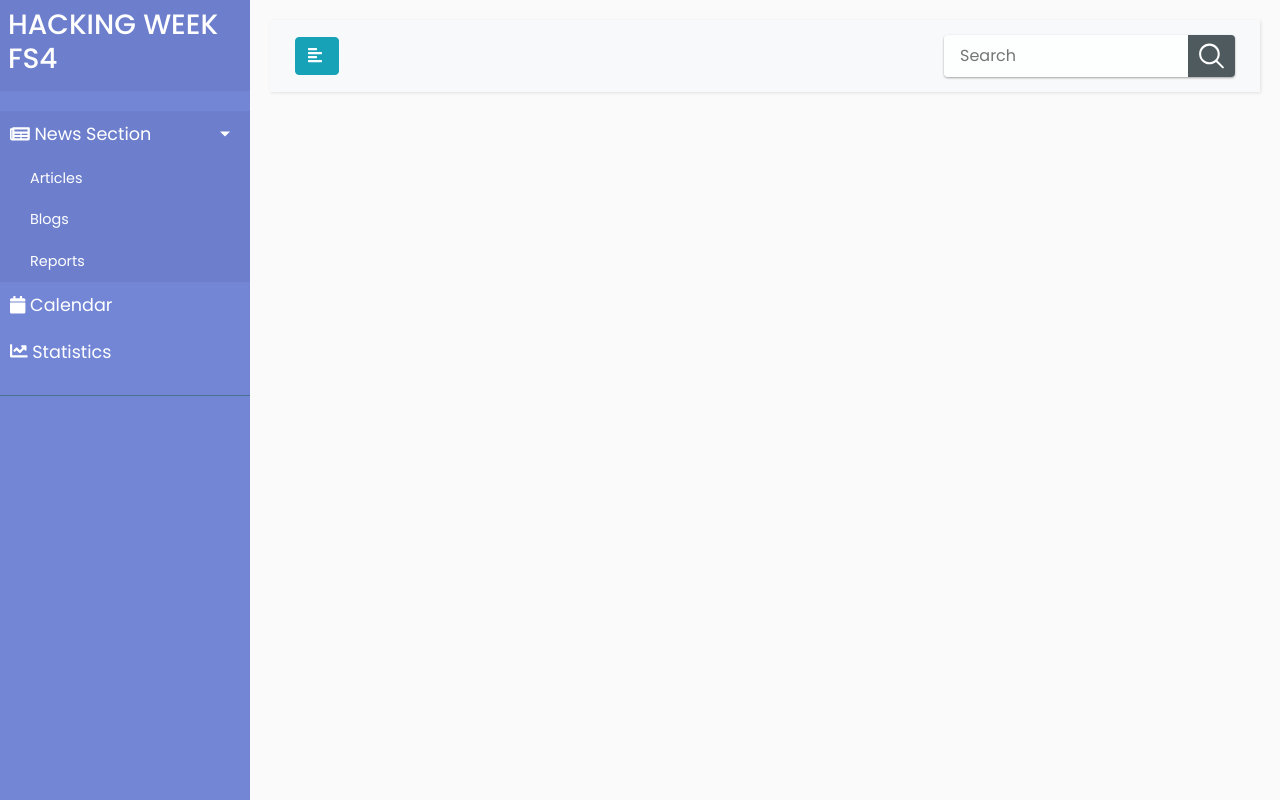
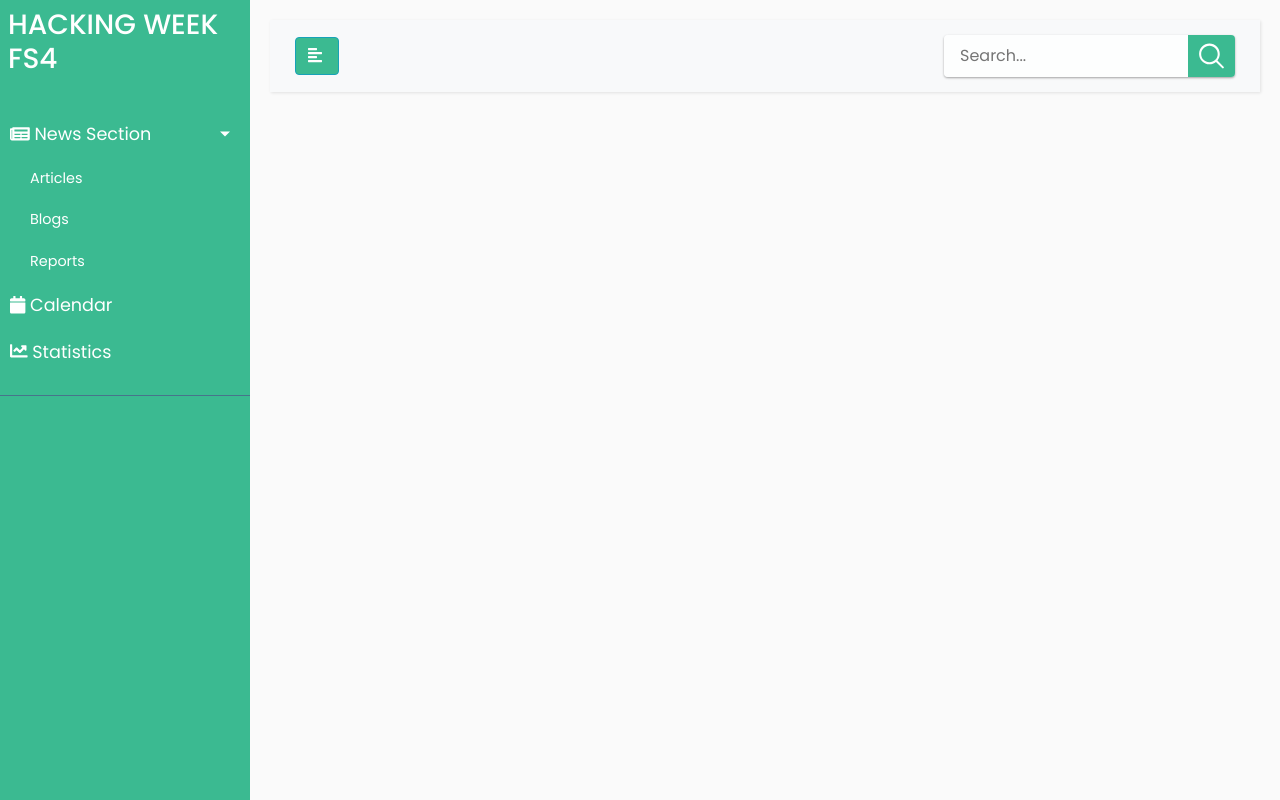
Before and after one commit to samplesamplemic/Hacking_week_challenge, a website: page index2.html in a window 1280 px wide. Both pictures are taken after a click on the link "News Section". Drawn offline with nearby package versions, Linux system fonts and the light colour scheme.

Commit message:
fix style

```diff
--- a/index2.html
+++ b/index2.html
@@ -1,26 +1,38 @@
 <!DOCTYPE html>
 <html>
-
   <head>
-    <meta charset="utf-8">
-    <meta name="viewport" content="width=device-width, initial-scale=1.0">
-    <meta http-equiv="X-UA-Compatible" content="IE=edge">
+    <meta charset="utf-8" />
+    <meta name="viewport" content="width=device-width, initial-scale=1.0" />
+    <meta http-equiv="X-UA-Compatible" content="IE=edge" />
 
     <title>Collapsible sidebar using Bootstrap 4</title>
 
     <!-- Bootstrap CSS CDN -->
-    <link rel="stylesheet" href="https://stackpath.bootstrapcdn.com/bootstrap/4.1.0/css/bootstrap.min.css" integrity="sha384-9gVQ4dYFwwWSjIDZnLEWnxCjeSWFphJiwGPXr1jddIhOegiu1FwO5qRGvFXOdJZ4" crossorigin="anonymous">
+    <link
+      rel="stylesheet"
+      href="https://stackpath.bootstrapcdn.com/bootstrap/4.1.0/css/bootstrap.min.css"
+      integrity="sha384-9gVQ4dYFwwWSjIDZnLEWnxCjeSWFphJiwGPXr1jddIhOegiu1FwO5qRGvFXOdJZ4"
+      crossorigin="anonymous"
+    />
     <!-- Our Custom CSS -->
-    <link rel="stylesheet" href="style2.css">
+    <link rel="stylesheet" href="style2.css" />
 
     <!-- Font Awesome JS -->
-    <script defer src="https://use.fontawesome.com/releases/v5.0.13/js/solid.js" integrity="sha384-tzzSw1/Vo+0N5UhStP3bvwWPq+uvzCMfrN1fEFe+xBmv1C/AtVX5K0uZtmcHitFZ" crossorigin="anonymous"></script>
-    <script defer src="https://use.fontawesome.com/releases/v5.0.13/js/fontawesome.js" integrity="sha384-6OIrr52G08NpOFSZdxxz1xdNSndlD4vdcf/q2myIUVO0VsqaGHJsB0RaBE01VTOY" crossorigin="anonymous"></script>
-
+    <script
+      defer
+      src="https://use.fontawesome.com/releases/v5.0.13/js/solid.js"
+      integrity="sha384-tzzSw1/Vo+0N5UhStP3bvwWPq+uvzCMfrN1fEFe+xBmv1C/AtVX5K0uZtmcHitFZ"
+      crossorigin="anonymous"
+    ></script>
+    <script
+      defer
+      src="https://use.fontawesome.com/releases/v5.0.13/js/fontawesome.js"
+      integrity="sha384-6OIrr52G08NpOFSZdxxz1xdNSndlD4vdcf/q2myIUVO0VsqaGHJsB0RaBE01VTOY"
+      crossorigin="anonymous"
+    ></script>
   </head>
 
   <body>
-
     <div class="wrapper">
       <!-- Sidebar  -->
       <nav id="sidebar">
@@ -31,7 +43,12 @@
 
         <ul class="list-unstyled components">
           <li class="active">
-                    <a href="#homeSubmenu" data-toggle="collapse" aria-expanded="false" class="dropdown-toggle">
+            <a
+              href="#homeSubmenu"
+              data-toggle="collapse"
+              aria-expanded="false"
+              class="dropdown-toggle"
+            >
               <i class="fas fa-newspaper"></i>
               News Section
             </a>
@@ -52,7 +69,6 @@
               <i class="fas fa-calendar"></i>
               Calendar
             </a>
-
           </li>
           <li>
             <a href="#">
@@ -60,52 +76,80 @@
               Statistics
             </a>
           </li>
-
         </ul>
-
       </nav>
 
       <!-- Page Content  -->
       <div id="content">
-
         <nav class="navbar navbar-expand-lg navbar-light bg-light">
           <div class="container-fluid">
-
             <button type="button" id="sidebarCollapse" class="btn btn-info">
               <i class="fas fa-align-left"></i>
               <span></span>
             </button>
-                    <button class="btn btn-dark d-inline-block d-lg-none ml-auto" type="button" data-toggle="collapse" data-target="#navbarSupportedContent" aria-controls="navbarSupportedContent" aria-expanded="false" aria-label="Toggle navigation">
+            <!-- <button
+              class="btn btn-dark d-inline-block d-lg-none ml-auto"
+              type="button"
+              data-toggle="collapse"
+              data-target="#navbarSupportedContent"
+              aria-controls="navbarSupportedContent"
+              aria-expanded="false"
+              aria-label="Toggle navigation"
+            >
               <i class="fas fa-align-justify"></i>
-                    </button>
+            </button> -->
 
-                    <div class="collapse navbar-collapse" id="navbarSupportedContent">
+            <div id="navbarSupportedContent">
               <form action="">
-                        <input type="text" class="nav navbar-nav ml-auto textbox"placeholder="Search">
-                        <svg class ='button' xmlns="http://www.w3.org/2000/svg" fill="#fff" viewBox="0 0 30 30" width="30px" height="30px"><path d="M 13 3 C 7.4889971 3 3 7.4889971 3 13 C 3 18.511003 7.4889971 23 13 23 C 15.396508 23 17.597385 22.148986 19.322266 20.736328 L 25.292969 26.707031 A 1.0001 1.0001 0 1 0 26.707031 25.292969 L 20.736328 19.322266 C 22.148986 17.597385 23 15.396508 23 13 C 23 7.4889971 18.511003 3 13 3 z M 13 5 C 17.430123 5 21 8.5698774 21 13 C 21 17.430123 17.430123 21 13 21 C 8.5698774 21 5 17.430123 5 13 C 5 8.5698774 8.5698774 5 13 5 z"/></svg>
+                <input
+                  type="text"
+                  class="nav navbar-nav ml-auto textbox"
+                  placeholder="Search..."
+                />
+                <svg
+                  class="button"
+                  xmlns="http://www.w3.org/2000/svg"
+                  fill="#fff"
+                  viewBox="0 0 30 30"
+                  width="30px"
+                  height="30px"
+                >
+                  <path
+                    d="M 13 3 C 7.4889971 3 3 7.4889971 3 13 C 3 18.511003 7.4889971 23 13 23 C 15.396508 23 17.597385 22.148986 19.322266 20.736328 L 25.292969 26.707031 A 1.0001 1.0001 0 1 0 26.707031 25.292969 L 20.736328 19.322266 C 22.148986 17.597385 23 15.396508 23 13 C 23 7.4889971 18.511003 3 13 3 z M 13 5 C 17.430123 5 21 8.5698774 21 13 C 21 17.430123 17.430123 21 13 21 C 8.5698774 21 5 17.430123 5 13 C 5 8.5698774 8.5698774 5 13 5 z"
+                  />
+                </svg>
               </form>
             </div>
           </div>
         </nav>
-
-
       </div>
     </div>
 
     <!-- jQuery CDN - Slim version (=without AJAX) -->
-    <script src="https://code.jquery.com/jquery-3.3.1.slim.min.js" integrity="sha384-q8i/X+965DzO0rT7abK41JStQIAqVgRVzpbzo5smXKp4YfRvH+8abtTE1Pi6jizo" crossorigin="anonymous"></script>
+    <script
+      src="https://code.jquery.com/jquery-3.3.1.slim.min.js"
+      integrity="sha384-q8i/X+965DzO0rT7abK41JStQIAqVgRVzpbzo5smXKp4YfRvH+8abtTE1Pi6jizo"
+      crossorigin="anonymous"
+    ></script>
     <!-- Popper.JS -->
-    <script src="https://cdnjs.cloudflare.com/ajax/libs/popper.js/1.14.0/umd/popper.min.js" integrity="sha384-cs/chFZiN24E4KMATLdqdvsezGxaGsi4hLGOzlXwp5UZB1LY//20VyM2taTB4QvJ" crossorigin="anonymous"></script>
+    <script
+      src="https://cdnjs.cloudflare.com/ajax/libs/popper.js/1.14.0/umd/popper.min.js"
+      integrity="sha384-cs/chFZiN24E4KMATLdqdvsezGxaGsi4hLGOzlXwp5UZB1LY//20VyM2taTB4QvJ"
+      crossorigin="anonymous"
+    ></script>
     <!-- Bootstrap JS -->
-    <script src="https://stackpath.bootstrapcdn.com/bootstrap/4.1.0/js/bootstrap.min.js" integrity="sha384-uefMccjFJAIv6A+rW+L4AHf99KvxDjWSu1z9VI8SKNVmz4sk7buKt/6v9KI65qnm" crossorigin="anonymous"></script>
+    <script
+      src="https://stackpath.bootstrapcdn.com/bootstrap/4.1.0/js/bootstrap.min.js"
+      integrity="sha384-uefMccjFJAIv6A+rW+L4AHf99KvxDjWSu1z9VI8SKNVmz4sk7buKt/6v9KI65qnm"
+      crossorigin="anonymous"
+    ></script>
 
     <script type="text/javascript">
       $(document).ready(function () {
-            $('#sidebarCollapse').on('click', function () {
-                $('#sidebar').toggleClass('active');
+        $("#sidebarCollapse").on("click", function () {
+          $("#sidebar").toggleClass("active");
         });
       });
     </script>
   </body>
-
 </html>
--- a/style2.css
+++ b/style2.css
@@ -4,12 +4,12 @@
 
 @import "https://fonts.googleapis.com/css?family=Poppins:300,400,500,600,700";
 body {
-    font-family: 'Poppins', sans-serif;
+  font-family: "Poppins", sans-serif;
   background: #fafafa;
 }
 
 p {
-    font-family: 'Poppins', sans-serif;
+  font-family: "Poppins", sans-serif;
   font-size: 1.1em;
   font-weight: 300;
   line-height: 1.7em;
@@ -39,6 +39,27 @@ a:focus {
   border: none;
 }
 
+.button{
+    background-color: red;
+}
+
+.btn-info {
+  background-color: #3bba91;
+}
+
+.btn-info:hover {
+  background-color: #2e896c;
+}
+
+.btn-dark {
+  background-color: #3bba91;
+  border: none;
+}
+
+.btn-dark:hover {
+    background-color: #2e896c;
+}
+
 .line {
   width: 100%;
   height: 1px;
@@ -63,7 +84,7 @@ span {
 #sidebar {
   min-width: 250px;
   max-width: 250px;
-    background: #7386D5;
+  background: #3bba91;
   color: #fff;
   transition: all 0.3s;
 }
@@ -115,11 +136,11 @@ span {
 
 #sidebar .sidebar-header {
   padding: 20px;
-    background: #6d7fcc;
+  background: #3bba91;
 }
 
 .sidebar-header {
-    padding: .5rem !important;
+  padding: 0.5rem !important;
   justify-content: center;
 }
 
@@ -140,7 +161,7 @@ span {
 }
 
 #sidebar ul li a:hover {
-    color: #7386D5;
+  color: #3bba91;
   background: #fff;
 }
 
@@ -148,10 +169,10 @@ span {
   margin-right: 10px;
 }
 
-#sidebar ul li.active>a,
+#sidebar ul li.active > a,
 a[aria-expanded="true"] {
   color: #fff;
-    background: #6d7fcc;
+  background: #3bba91;
 }
 
 a[data-toggle="collapse"] {
@@ -169,7 +190,7 @@ a[data-toggle="collapse"] {
 ul ul a {
   font-size: 0.9em !important;
   padding-left: 30px !important;
-    background: #6d7fcc;
+  background: #3bba91;
 }
 
 ul.CTAs {
@@ -186,12 +207,12 @@ ul.CTAs a {
 
 a.download {
   background: #fff;
-    color: #7386D5;
+  color: #3bba91;
 }
 
 a.article,
 a.article:hover {
-    background: #6d7fcc !important;
+  background: #3bba91 !important;
   color: #fff !important;
 }
 
@@ -259,13 +280,12 @@ a.article:hover {
   }
 }
 
-
 /* NEW RULES */
 .navbar-collapse {
-    justify-content: end
+  justify-content: end;
 }
 
-@media screen and (max-width: 991.5px){
+@media screen and (max-width: 991.5px) {
   .navbar-collapse {
     display: flex;
     justify-content: center;
@@ -276,7 +296,8 @@ a.article:hover {
 form {
   outline: 0;
   float: left;
-    -webkit-box-shadow: 0 1px 3px rgba(0, 0, 0, 0.12), 0 1px 2px rgba(0, 0, 0, 0.24);
+  -webkit-box-shadow: 0 1px 3px rgba(0, 0, 0, 0.12),
+    0 1px 2px rgba(0, 0, 0, 0.24);
   box-shadow: 0 1px 3px rgba(0, 0, 0, 0.12), 0 1px 2px rgba(0, 0, 0, 0.24);
   -webkit-border-radius: 4px;
   border-radius: 4px;
@@ -298,7 +319,7 @@ form {
 
 form > .textbox:focus {
   outline: 0;
-    background-color: #FFF;
+  background-color: #fff;
 }
 
 form > .button {
@@ -312,12 +333,14 @@ form {
   text-align: center;
   line-height: 42px;
   border: 0;
-    -webkit-transition: background-color .4s ease;
-    transition: background-color .4s ease;
+  -webkit-transition: background-color 0.4s ease;
+  transition: background-color 0.4s ease;
   -webkit-border-radius: 0 4px 4px 0;
   border-radius: 0 4px 4px 0;
+  background-color: #3bba91;
 }
 
 form > .button:hover {
-    background-color: rgba(0, 150, 136, 0.8);
+  background-color: #2e896c;
+  cursor: pointer;
 }
```
Lines whose indentation alone changed are shown as unchanged.
